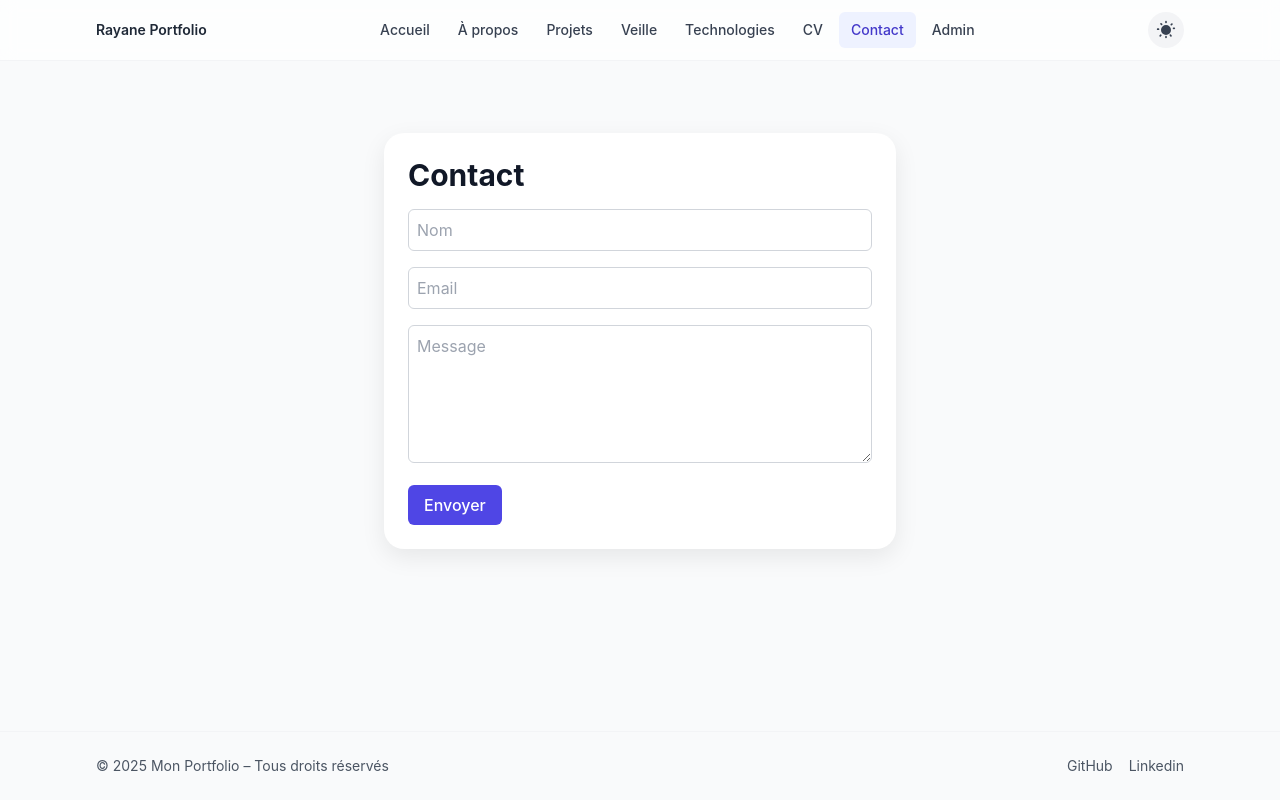
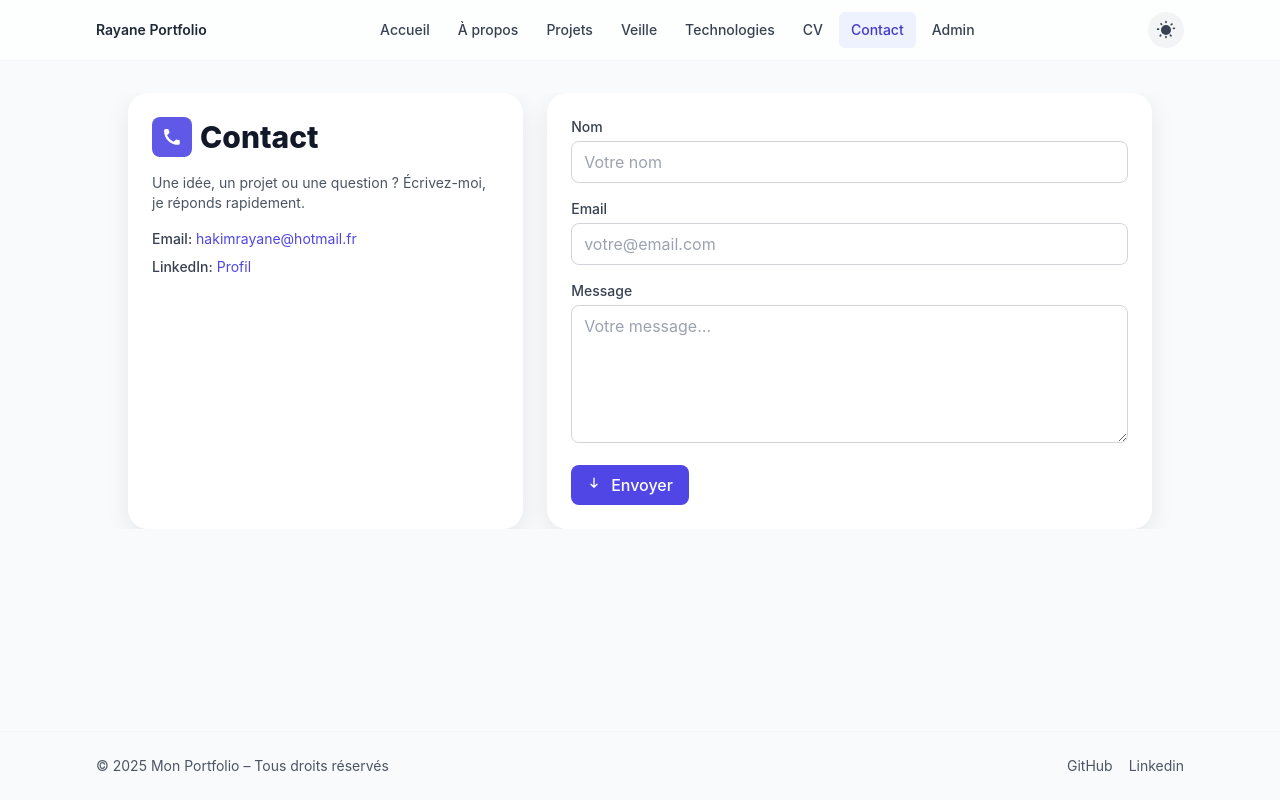
Before and after one commit to warkozz/portfolio-fdme, a React (Create React App) app in the folder client/: page /contact in a window 1280 px wide. Built offline with nearby package versions, Linux system fonts and the light colour scheme; no server answers.

Commit message:
feat : Upgrade contact form

```diff
--- a/client/src/components/Layout.js
+++ b/client/src/components/Layout.js
@@ -121,7 +121,7 @@ const Layout = ({ children }) => {
           <div>© {new Date().getFullYear()} Mon Portfolio – Tous droits réservés</div>
           <div className="flex gap-4 mt-2 md:mt-0">
             <a href="#" className="hover:text-primary-700">GitHub</a>
-            <a href="#" className="hover:text-primary-700">Linkedin</a>
+            <a href="https://www.linkedin.com/in/rayane-hakim-5849bb218/" className="hover:text-primary-700">Linkedin</a>
           </div>
         </div>
       </footer>
--- a/client/src/pages/Contact.js
+++ b/client/src/pages/Contact.js
@@ -1,9 +1,12 @@
-import React from 'react';
+import React, { useMemo, useState } from 'react';
 import { useFormik } from 'formik';
 import * as Yup from 'yup';
 import Layout from '../components/Layout';
 
 const Contact = () => {
+  const [status, setStatus] = useState({ type: 'idle', message: '' });
+  const endpoint = useMemo(() => process.env.REACT_APP_CONTACT_ENDPOINT || '', []);
+
   const formik = useFormik({
     initialValues: { name: '', email: '', message: '' },
     validationSchema: Yup.object({
@@ -11,32 +14,98 @@ const Contact = () => {
       email: Yup.string().email('Email invalide').required('Email requis'),
       message: Yup.string().required('Message requis'),
     }),
-    onSubmit: (values, { resetForm }) => {
-      alert('Message envoyé !');
+    onSubmit: async (values, { resetForm }) => {
+      setStatus({ type: 'loading', message: '' });
+      try {
+        if (endpoint) {
+          const res = await fetch(endpoint, {
+            method: 'POST',
+            headers: { 'Content-Type': 'application/json' },
+            body: JSON.stringify(values),
+          });
+          if (!res.ok) throw new Error('Erreur serveur');
+          setStatus({ type: 'success', message: 'Message envoyé, merci !' });
           resetForm();
+        } else {
+          const params = new URLSearchParams({
+            subject: `Contact depuis le portfolio — ${values.name}`,
+            body: `Nom: ${values.name}\nEmail: ${values.email}\n\nMessage:\n${values.message}`,
+          }).toString();
+          window.location.href = `mailto:hakimrayane@hotmail.fr?${params}`;
+          setStatus({ type: 'success', message: 'Ouverture de votre client mail…' });
+          resetForm();
+        }
+      } catch (e) {
+        setStatus({ type: 'error', message: "Impossible d'envoyer le message. Réessayez plus tard." });
+      }
     },
   });
 
   return (
     <Layout>
-      <div className="max-w-lg mx-auto mt-10 bg-white dark:bg-gray-800 rounded-2xl shadow-soft p-6">
-        <h1 className="text-3xl font-bold mb-4 text-gray-900 dark:text-white">Contact</h1>
-        <form onSubmit={formik.handleSubmit} className="flex flex-col gap-4">
+      <section className="relative mb-10 md:mb-14 overflow-hidden">
+        <div className="pointer-events-none absolute inset-0 -z-10">
+          <div className="absolute -top-24 -left-10 h-56 w-56 bg-primary-400/20 blur-3xl rounded-full" />
+          <div className="absolute -bottom-24 -right-10 h-64 w-64 bg-violet-400/20 blur-3xl rounded-full" />
+        </div>
+        <div className="max-w-5xl mx-auto grid grid-cols-1 md:grid-cols-5 gap-6">
+          {/* Infos */}
+          <div className="md:col-span-2 bg-white dark:bg-gray-800 rounded-2xl shadow-soft p-6">
+            <div className="flex items-center gap-2 mb-4">
+              <div className="h-10 w-10 rounded-lg bg-primary-600/90 text-white grid place-items-center" aria-hidden>
+                <svg width="20" height="20" viewBox="0 0 24 24" fill="none">
+                  <path d="M6.62 10.79a15.05 15.05 0 0 0 6.59 6.59c.5.23 1.09.14 1.48-.25l1.94-1.94a1 1 0 0 1 1.05-.24l3.06 1.02a1 1 0 0 1 .66.94v2.49a2 2 0 0 1-2 2c-9.39 0-17-7.61-17-17a2 2 0 0 1 2-2h2.49a1 1 0 0 1 .94.66l1.02 3.06c.14.44.03.93-.24 1.28l-1.94 1.94c-.4.4-.5.99-.25 1.48Z" fill="currentColor"/>
+                </svg>
+              </div>
+              <h1 className="text-3xl font-extrabold text-gray-900 dark:text-white">Contact</h1>
+            </div>
+            <p className="text-gray-600 dark:text-gray-300 text-sm">
+              Une idée, un projet ou une question ? Écrivez-moi, je réponds rapidement.
+            </p>
+            <div className="mt-4 space-y-2 text-sm text-gray-700 dark:text-gray-300">
+              <p><span className="font-medium">Email:</span> <a className="text-primary-600 hover:underline" href="mailto:hakimrayane@hotmail.fr">hakimrayane@hotmail.fr</a></p>
+              <p><span className="font-medium">LinkedIn:</span> <a className="text-primary-600 hover:underline" href="https://www.linkedin.com/in/rayane-hakim-5849bb218/" target="_blank" rel="noreferrer">Profil</a></p>
+            </div>
+          </div>
+
+          {/* Formulaire */}
+          <div className="md:col-span-3 bg-white dark:bg-gray-800 rounded-2xl shadow-soft p-6">
+            {status.type !== 'idle' && (
+              <div className={`mb-4 rounded-md px-3 py-2 text-sm ${status.type === 'success' ? 'bg-emerald-50 text-emerald-800 dark:bg-emerald-900/30 dark:text-emerald-200' : status.type === 'error' ? 'bg-rose-50 text-rose-800 dark:bg-rose-900/30 dark:text-rose-200' : 'bg-gray-50 text-gray-700 dark:bg-gray-700/50 dark:text-gray-200'}`}>
+                {status.message || 'Envoi en cours…'}
+              </div>
+            )}
+            <form onSubmit={formik.handleSubmit} className="grid grid-cols-1 gap-4">
               <div>
-            <input name="name" placeholder="Nom" className="w-full border rounded-md p-2 bg-white dark:bg-gray-800 border-gray-300 dark:border-gray-700 focus:outline-none focus:ring-2 focus:ring-primary-600" {...formik.getFieldProps('name')} />
-            {formik.touched.name && formik.errors.name && <div className="text-red-500 text-sm mt-1">{formik.errors.name}</div>}
+                <label htmlFor="name" className="block text-sm font-medium text-gray-700 dark:text-gray-300 mb-1">Nom</label>
+                <input id="name" name="name" placeholder="Votre nom" className="w-full border rounded-lg px-3 py-2 bg-white dark:bg-gray-800 border-gray-300 dark:border-gray-700 focus:outline-none focus-visible:ring-2 focus-visible:ring-primary-600" {...formik.getFieldProps('name')} />
+                {formik.touched.name && formik.errors.name && <div className="text-rose-600 text-xs mt-1">{formik.errors.name}</div>}
               </div>
               <div>
-            <input name="email" placeholder="Email" className="w-full border rounded-md p-2 bg-white dark:bg-gray-800 border-gray-300 dark:border-gray-700 focus:outline-none focus:ring-2 focus:ring-primary-600" {...formik.getFieldProps('email')} />
-            {formik.touched.email && formik.errors.email && <div className="text-red-500 text-sm mt-1">{formik.errors.email}</div>}
+                <label htmlFor="email" className="block text-sm font-medium text-gray-700 dark:text-gray-300 mb-1">Email</label>
+                <input id="email" name="email" type="email" placeholder="votre@email.com" className="w-full border rounded-lg px-3 py-2 bg-white dark:bg-gray-800 border-gray-300 dark:border-gray-700 focus:outline-none focus-visible:ring-2 focus-visible:ring-primary-600" {...formik.getFieldProps('email')} />
+                {formik.touched.email && formik.errors.email && <div className="text-rose-600 text-xs mt-1">{formik.errors.email}</div>}
               </div>
               <div>
-            <textarea name="message" placeholder="Message" rows="5" className="w-full border rounded-md p-2 bg-white dark:bg-gray-800 border-gray-300 dark:border-gray-700 focus:outline-none focus:ring-2 focus:ring-primary-600" {...formik.getFieldProps('message')} />
-            {formik.touched.message && formik.errors.message && <div className="text-red-500 text-sm mt-1">{formik.errors.message}</div>}
+                <label htmlFor="message" className="block text-sm font-medium text-gray-700 dark:text-gray-300 mb-1">Message</label>
+                <textarea id="message" name="message" rows="5" placeholder="Votre message…" className="w-full border rounded-lg px-3 py-2 bg-white dark:bg-gray-800 border-gray-300 dark:border-gray-700 focus:outline-none focus-visible:ring-2 focus-visible:ring-primary-600" {...formik.getFieldProps('message')} />
+                {formik.touched.message && formik.errors.message && <div className="text-rose-600 text-xs mt-1">{formik.errors.message}</div>}
               </div>
-          <button type="submit" className="bg-primary-600 hover:bg-primary-700 text-white px-4 py-2 rounded-md font-medium self-start">Envoyer</button>
+              <div className="flex items-center gap-3">
+                <button type="submit" disabled={status.type === 'loading'} className="inline-flex items-center gap-2 bg-primary-600 hover:bg-primary-700 disabled:opacity-70 disabled:cursor-not-allowed text-white px-4 py-2 rounded-lg font-medium">
+                  <svg className="-ml-0.5" width="18" height="18" viewBox="0 0 24 24" fill="none" aria-hidden>
+                    <path d="M12 3v12m0 0 4-4m-4 4-4-4" stroke="currentColor" strokeWidth="1.8" strokeLinecap="round" strokeLinejoin="round"/>
+                  </svg>
+                  {status.type === 'loading' ? 'Envoi…' : 'Envoyer'}
+                </button>
+                {!endpoint && (
+                  <a href="mailto:hakimrayane@hotmail.fr" className="text-sm text-gray-600 dark:text-gray-300 hover:underline">Ou m'écrire directement</a>
+                )}
+              </div>
             </form>
           </div>
+        </div>
+      </section>
     </Layout>
   );
 };
```
Lines whose indentation alone changed are shown as unchanged.
